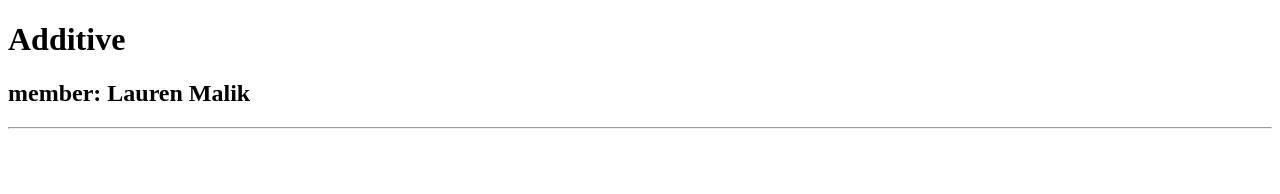
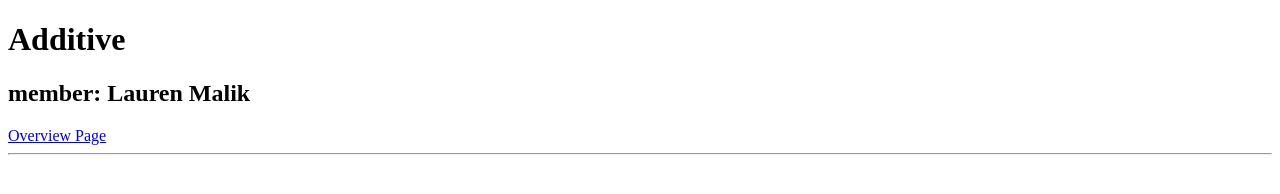
Before and after one commit to maliklau/lau.cel.mal, a plain HTML site: page additive.html in a window 1280 px wide. Drawn offline with Linux system fonts and the light colour scheme.

Commit message:
added home link to each page

```diff
--- a/additive.html
+++ b/additive.html
@@ -10,6 +10,7 @@
     <body>
       <h1>Additive</h1>
       <h2>member: Lauren Malik</h2>
+      <a href="index.html" class="styled">Overview Page</a>
       <hr>
     </body>
 </html>
```
Also changed, not shown: drums.html (+1 -0 lines), effects.html (+1 -0 lines), piano.html (+1 -0 lines), subtractive.html (+1 -0 lines).
